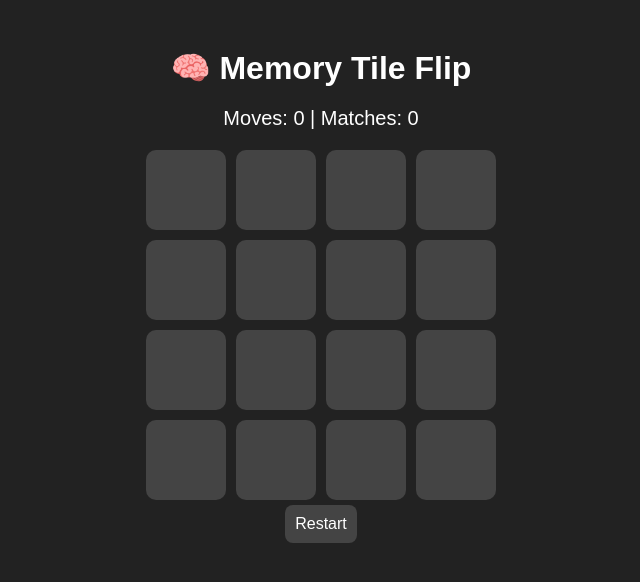
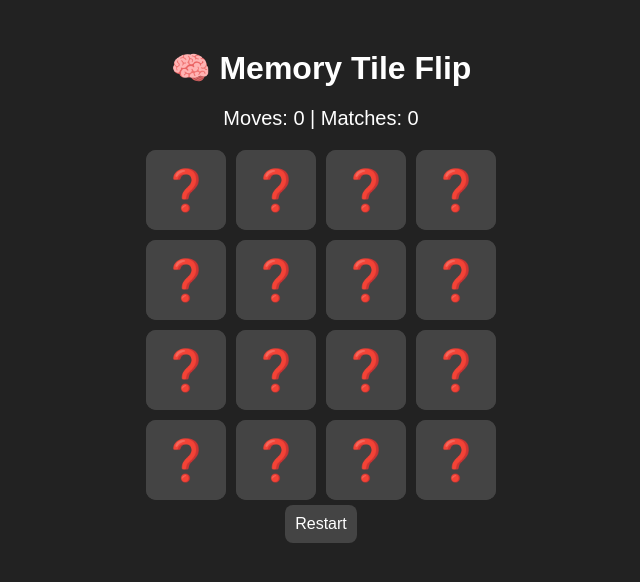
Before and after one commit to Worp2K-DEV/JSPlayground, a plain HTML site: page js-games/Game10.html in a window 1280 px wide. Both pictures are taken after a click on the element "Start Game". Shown: the whole page, without its empty margins (319-959 px from the left). Drawn offline with Linux system fonts and the light colour scheme.

Commit message:
Game10.html

```diff
--- a/js-games/Game10.html
+++ b/js-games/Game10.html
@@ -1,7 +1,7 @@
 <!DOCTYPE html>
 <html>
 <head>
-<title>Memory Tile Game with Start Menu</title>
+<title>Memory Tile Flip Game</title>
 <meta name="viewport" content="width=device-width, initial-scale=1">
 <style>
 body {
@@ -22,19 +22,45 @@ h1 { font-size:32px; margin-bottom:10px; }
     display:inline-block;
 }
 .btn:hover { background:#555; }
-#grid { display:grid; justify-content:center; gap:10px; margin-top:20px; }
+#grid {
+    display:grid;
+    justify-content:center;
+    gap:10px;
+    margin-top:20px;
+}
 .tile {
-    width:80px; height:80px;
+    width:80px;
+    height:80px;
+    perspective:600px;
+}
+.tile-inner {
+    width:100%;
+    height:100%;
     background:#444;
     border-radius:10px;
     display:flex;
     align-items:center;
     justify-content:center;
     font-size:40px;
+    transition: transform 0.6s;
+    transform-style: preserve-3d;
+    position: relative;
     cursor:pointer;
-    transition: transform 0.3s;
 }
-.tile.flipped { background:#0f0; color:#222; }
+.tile.flipped .tile-inner { transform: rotateY(180deg); }
+.tile-front, .tile-back {
+    position:absolute;
+    width:100%;
+    height:100%;
+    backface-visibility:hidden;
+    display:flex;
+    align-items:center;
+    justify-content:center;
+    border-radius:10px;
+    font-size:40px;
+}
+.tile-front { background:#444; color:#fff; }
+.tile-back { background:#0f0; color:#222; transform: rotateY(180deg); }
 #stats { margin:15px 0; font-size:20px; }
 select { padding:5px; margin:5px; border-radius:5px; }
 </style>
@@ -78,7 +104,7 @@ select { padding:5px; margin:5px; border-radius:5px; }
 let theme = "fruits";
 let difficulty = 4;
 const themeMap = {
-    fruits: ["🍎","🍌","🍇","🍒","🍉","🍍","🥝","🍑","🍋","🥭","🍐","🍏","🍊","🍓","🍈","🍒","🥥","🥑","🍅","🥔","🥕","🌽","🥬","🥦","🧄","🧅","🍄","🥜","🌰","🍞","🧈","🧀","🥚","🥓","🍗","🍖","🌭","🍔","🍟","🍕","🥪","🥙","🥗","🌮","🌯","🥫","🍿","🧂","🥤","🍹","🍸","🍷","🍺","🍻"],
+    fruits: ["🍎","🍌","🍇","🍒","🍉","🍍","🥝","🍑","🍋","🥭","🍐","🍏","🍊","🍓","🍈","🥥","🥑","🍅","🥔","🥕","🌽","🥬","🥦","🧄","🧅","🍄","🥜","🌰","🍞","🧈","🧀","🥚","🥓","🍗","🍖","🌭","🍔","🍟","🍕","🥪","🥙","🥗","🌮","🌯","🥫","🍿","🧂","🥤","🍹","🍸","🍷","🍺","🍻"],
     animals: ["🐶","🐱","🐭","🐹","🐰","🦊","🐻","🐼","🐨","🐯","🦁","🐮","🐷","🐸","🐵","🐔","🐧","🐦","🐤","🦆","🦉","🦇","🐺","🐗","🐴","🦄","🐝","🐛","🦋","🐌","🐞","🐜","🕷","🦂","🐢","🐍","🦎","🦖","🦕","🐙","🦑","🦀","🦞","🦐","🐠","🐟","🐡","🐬","🐳","🐋","🦈"],
     sports: ["⚽","🏀","🏈","🎾","🎱","🏓","🏸","🏐","🏉","🥏","🏑","🏒","🥅","⛳","🏹","🎣","🤿","🥊","🥋","🎽","🛹","🛷","⛸","🎿","🏂","🏋️‍♂️","🏋️‍♀️","🤼‍♂️","🤼‍♀️","🤸‍♂️","🤸‍♀️","⛹️‍♂️","⛹️‍♀️","🤾‍♂️","🤾‍♀️"]
 };
@@ -97,12 +123,10 @@ startBtn.addEventListener("click",()=>{
     gameDiv.style.display="block";
     initGame();
 });
-
 settingsBtn.addEventListener("click",()=>{
     menuDiv.style.display="none";
     settingsDiv.style.display="block";
 });
-
 backBtn.addEventListener("click",()=>{
     settingsDiv.style.display="none";
     menuDiv.style.display="block";
@@ -111,7 +135,6 @@ backBtn.addEventListener("click",()=>{
 // ==================== SETTINGS SELECTORS ====================
 const themeSelect=document.getElementById("themeSelect");
 themeSelect.addEventListener("change",(e)=>{ theme=e.target.value; });
-
 const difficultySelect=document.getElementById("difficultySelect");
 difficultySelect.addEventListener("change",(e)=>{ difficulty=parseInt(e.target.value); });
 
@@ -125,10 +148,8 @@ let matches = 0;
 
 // ==================== INIT GAME ====================
 function initGame(){
-    moves=0;
-    matches=0;
+    moves=0; matches=0;
     document.getElementById("stats").textContent=`Moves: 0 | Matches: 0`;
-
     const grid=document.getElementById("grid");
     grid.innerHTML="";
     grid.style.gridTemplateColumns=`repeat(${difficulty}, 80px)`;
@@ -140,7 +161,21 @@ function initGame(){
     tiles.forEach(symbol=>{
         let tile=document.createElement("div");
         tile.className="tile";
-        tile.dataset.symbol=symbol;
+
+        let inner=document.createElement("div");
+        inner.className="tile-inner";
+
+        let front=document.createElement("div");
+        front.className="tile-front";
+        front.textContent="❓";
+
+        let back=document.createElement("div");
+        back.className="tile-back";
+        back.textContent=symbol;
+
+        inner.appendChild(front);
+        inner.appendChild(back);
+        tile.appendChild(inner);
         tile.addEventListener("click",()=>flipTile(tile));
         grid.appendChild(tile);
     });
@@ -158,7 +193,6 @@ function shuffle(array){
 // ==================== FLIP TILE ====================
 function flipTile(tile){
     if(lock || tile.classList.contains("flipped")) return;
-    tile.textContent=tile.dataset.symbol;
     tile.classList.add("flipped");
 
     if(!firstTile){
@@ -167,7 +201,9 @@ function flipTile(tile){
         secondTile=tile;
         moves++;
         document.getElementById("stats").textContent=`Moves: ${moves} | Matches: ${matches}`;
-        if(firstTile.dataset.symbol===secondTile.dataset.symbol){
+        let symbol1 = firstTile.querySelector(".tile-back").textContent;
+        let symbol2 = secondTile.querySelector(".tile-back").textContent;
+        if(symbol1===symbol2){
             matches++;
             firstTile=null;
             secondTile=null;
@@ -178,8 +214,6 @@ function flipTile(tile){
         } else {
             lock=true;
             setTimeout(()=>{
-                firstTile.textContent="";
-                secondTile.textContent="";
                 firstTile.classList.remove("flipped");
                 secondTile.classList.remove("flipped");
                 firstTile=null;
```
